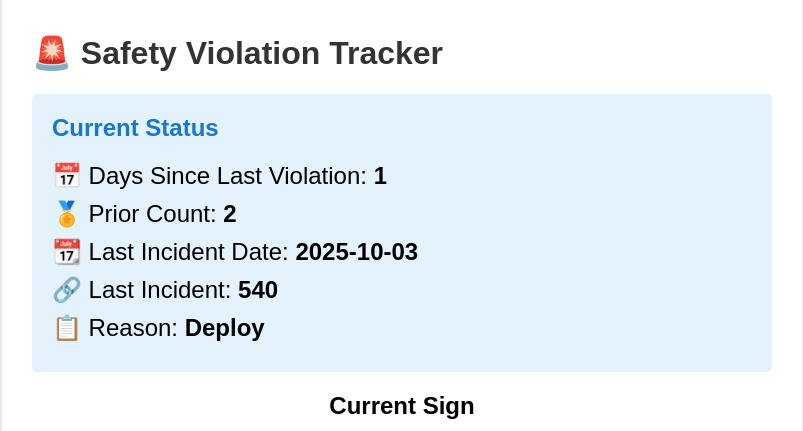
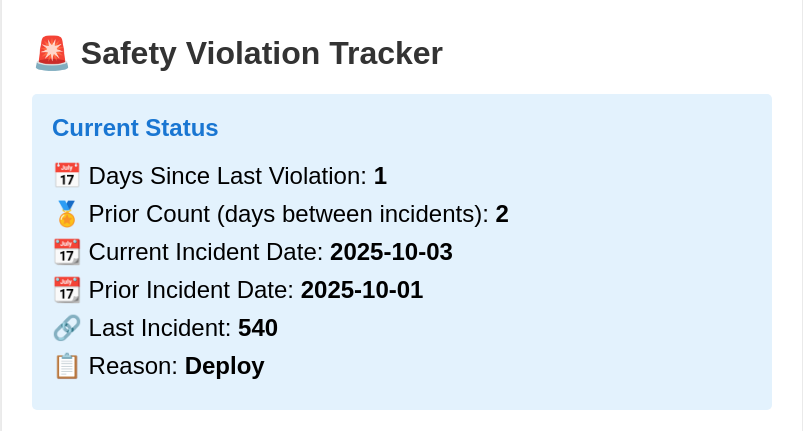
Before and after one commit to dsackr/safety-tracker, a Flask app: page / in a window 1280 px wide. Shown: the part 87-518 px from the top of the page, without its empty margins (238-1041 px from the left). Run offline with Flask 3, Linux system fonts and the light colour scheme.

Commit message:
Update index.html

```diff
--- a/templates/index.html
+++ b/templates/index.html
@@ -86,8 +86,11 @@
         <div class="current-status">
             <h2>Current Status</h2>
             <div class="stat">📅 Days Since Last Violation: <strong>{{ data.days_since }}</strong></div>
-            <div class="stat">🏅 Prior Count: <strong>{{ data.prior_count }}</strong></div>
-            <div class="stat">📆 Last Incident Date: <strong>{{ data.incident_date }}</strong></div>
+            <div class="stat">🏅 Prior Count (days between incidents): <strong>{{ data.prior_count }}</strong></div>
+            <div class="stat">📆 Current Incident Date: <strong>{{ data.incident_date }}</strong></div>
+            {% if data.prior_incident_date %}
+            <div class="stat">📆 Prior Incident Date: <strong>{{ data.prior_incident_date }}</strong></div>
+            {% endif %}
             <div class="stat">🔗 Last Incident: <strong>{{ data.incident_number }}</strong></div>
             <div class="stat">📋 Reason: <strong>{{ data.reason }}</strong></div>
         </div>
```
